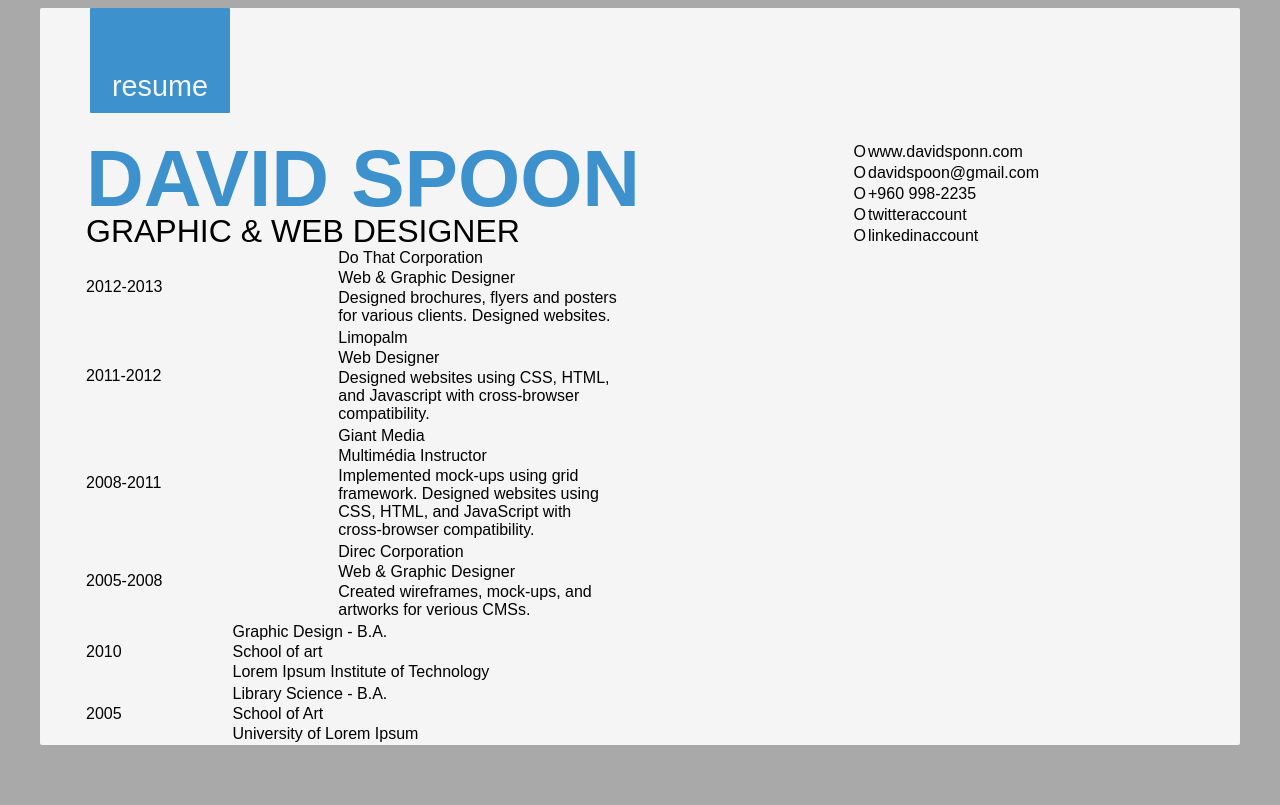
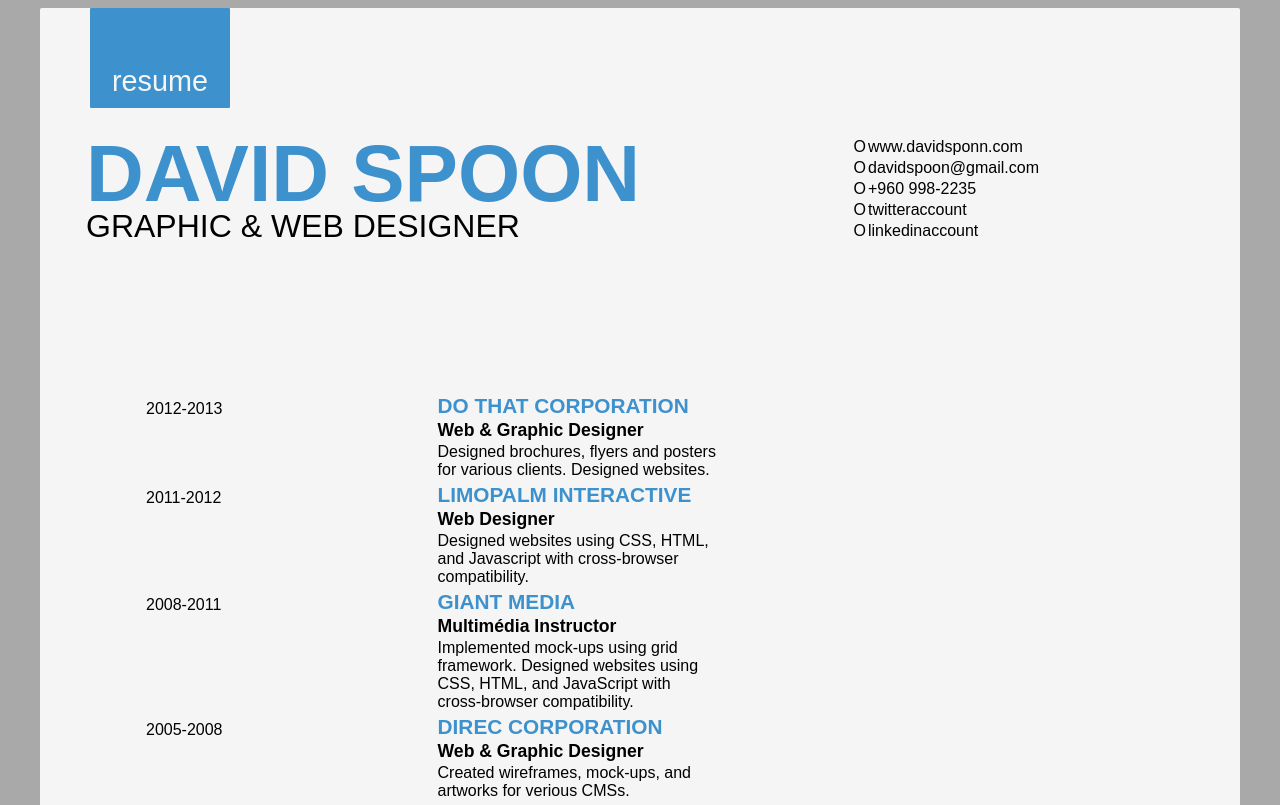
Before and after one commit to Dorgenark/CV-table, a plain HTML site: page index.html in a window 1280 px wide. Shown: the top 805 px of the page. Drawn offline with Linux system fonts and the light colour scheme.

Commit message:
ajout classes

```diff
--- a/index.html
+++ b/index.html
@@ -42,14 +42,14 @@
         <div class="work">
             <table class="tableleft">
                 <tr>
-                    <td>2012-2013</td>
+                    <td class="year">2012-2013</td>
                     <td>
                         <table>
                             <tr>
-                                <td>Do That Corporation</td>
+                                <td class="tabletitle">Do That Corporation</td>
                             </tr>
                             <tr>
-                                <td>Web & Graphic Designer</td>
+                                <td class="tablesubtitle">Web & Graphic Designer</td>
                             </tr>
                             <tr>
                                 <td>Designed brochures, flyers and posters <br />
@@ -59,14 +59,14 @@
                     </td>
                 </tr>
                 <tr>
-                    <td>2011-2012</td>
+                    <td class="year">2011-2012</td>
                     <td>
                         <table>
                             <tr>
-                                <td>Limopalm</td>
+                                <td class="tabletitle">Limopalm Interactive</td>
                             </tr>
                             <tr>
-                                <td>Web Designer</td>
+                                <td class="tablesubtitle">Web Designer</td>
                             </tr>
                             <tr>
                                 <td>Designed websites using CSS, HTML,<br />
@@ -77,14 +77,14 @@
                     </td>
                 </tr>
                 <tr>
-                    <td>2008-2011</td>
+                    <td class="year">2008-2011</td>
                     <td>
                         <table>
                             <tr>
-                                <td>Giant Media</td>
+                                <td class="tabletitle">Giant Media</td>
                             </tr>
                             <tr>
-                                <td>Multimédia Instructor</td>
+                                <td class="tablesubtitle">Multimédia Instructor</td>
                             </tr>
                             <tr>
                                 <td>Implemented mock-ups using grid<br />
@@ -96,14 +96,14 @@
                     </td>
                 </tr>
                 <tr>
-                    <td>2005-2008</td>
+                    <td class="year">2005-2008</td>
                     <td>
                         <table>
                             <tr>
-                                <td>Direc Corporation</td>
+                                <td class="tabletitle">Direc Corporation</td>
                             </tr>
                             <tr>
-                                <td>Web & Graphic Designer</td>
+                                <td class="tablesubtitle">Web & Graphic Designer</td>
                             </tr>
                             <tr>
                                 <td>Created wireframes, mock-ups, and<br />
@@ -115,14 +115,14 @@
             </table>
             <table class="tableleft">
                 <tr>
-                    <td>2010</td>
+                    <td class="year">2010</td>
                     <td>
                         <table>
                             <tr>
-                                <td>Graphic Design - B.A.</td>
+                                <td class="tabletitle">Graphic Design - B.A.</td>
                             </tr>
                             <tr>
-                                <td>School of art</td>
+                                <td class="tablesubtitle">School of art</td>
                             </tr>
                             <tr>
                                 <td>Lorem Ipsum Institute of Technology</td>
@@ -131,14 +131,14 @@
                     </td>
                 </tr>
                 <tr>
-                    <td>2005</td>
+                    <td class="year">2005</td>
                     <td>
                         <table>
                             <tr>
-                                <td>Library Science - B.A.</td>
+                                <td class="tabletitle">Library Science - B.A.</td>
                             </tr>
                             <tr>
-                                <td>School of Art</td>
+                                <td class="tablesubtitle">School of Art</td>
                             </tr>
                             <tr>
                                 <td>University of Lorem Ipsum</td>
--- a/style.css
+++ b/style.css
@@ -30,13 +30,33 @@ table {
 }
 
 .play {
-
+    display: flex;
 }
 
-tableleft {
-
+.tableleft {
+    margin-top: 150px;
+    margin-left: 60px;
 }
 
+.tabletitle {
+    text-transform: uppercase;
+    color: #3D91CD;
+    font-size: 130%;
+    font-weight: bold;
+}
+
+.tablesubtitle {
+    font-size: 110%;
+    font-weight: bold;
+}
+
+.year {
+    display: flex;
+    width: 100px;
+    margin-top: 7px;
+    text-align: left;
+    align-content: flex-start;
+}
 
 
 .name, .job {
@@ -52,7 +72,7 @@ tableleft {
     color: whitesmoke;
     background-color: #3D91CD;
     width: 140px;
-    height: 95px;
+    height: 90px;
     padding-bottom: 10px;
     margin-left: 50px;
     font-size: 180%;
```
